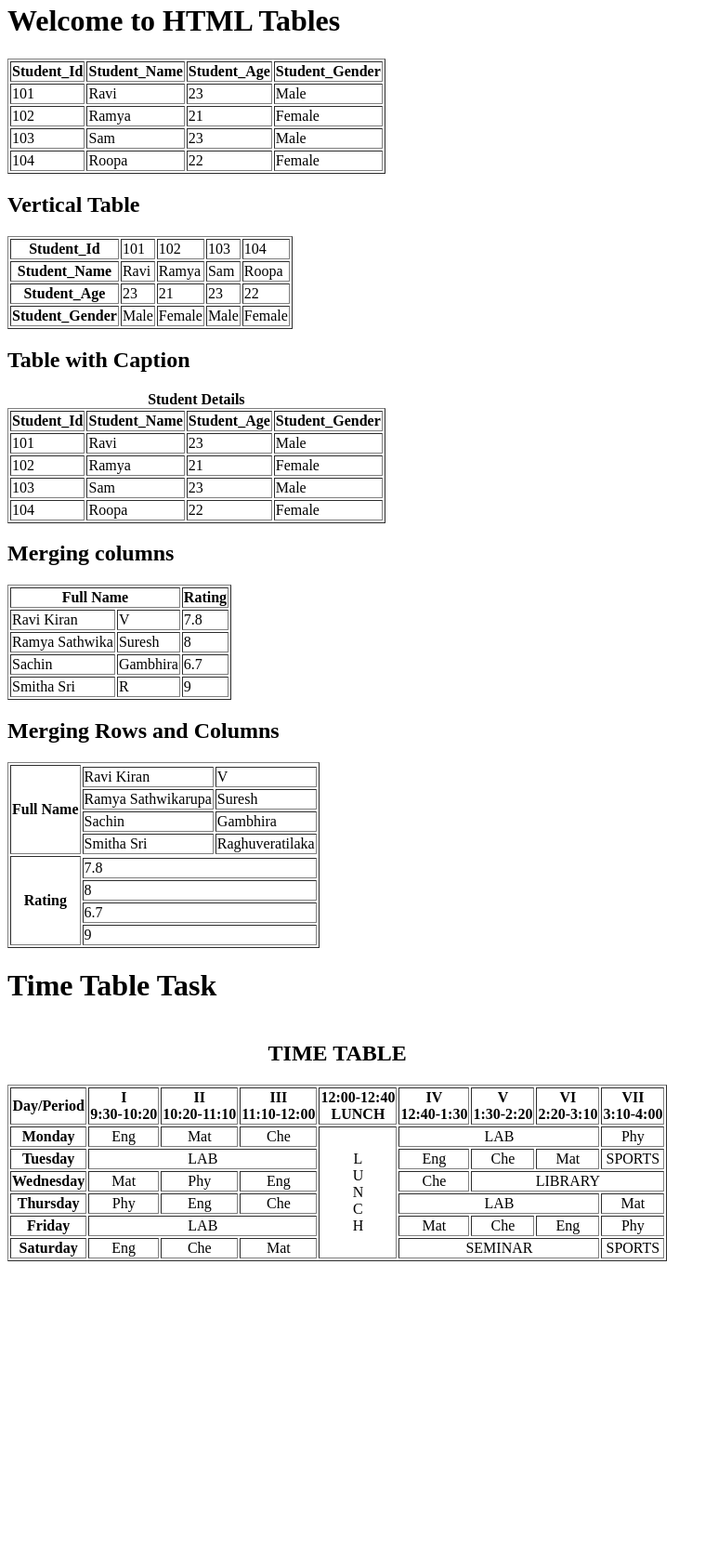
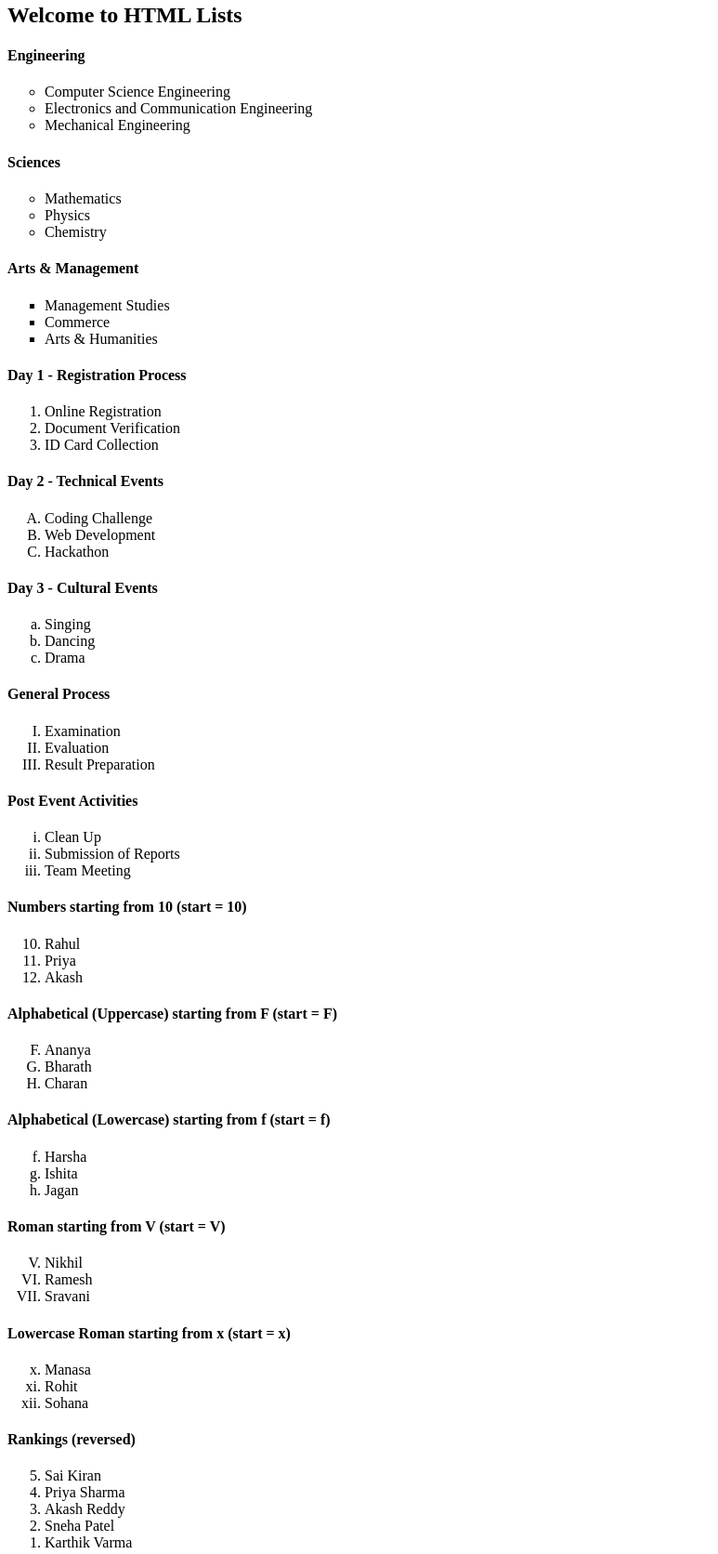
Before and after one commit to Shakthiindra/112_HTML, a plain HTML site: page index.html in a window 1280 px wide. Shown: the part 17-1689 px from the top of the page at 93% size, without its empty margins (0-773 px from the left). Before the commit the page ends 1382 px from the top, so only its background shows below. Drawn offline with Linux system fonts and the light colour scheme.

Commit message:
Add files via upload

```diff
--- a/index.html
+++ b/index.html
@@ -3,265 +3,194 @@
 <head>
     <meta charset="UTF-8">
     <meta name="viewport" content="width=device-width, initial-scale=1.0">
-    <title>Boom!</title>
-    <style>
-        .mid{
-            text-align: center;
-        }
-    </style>
+    <title>HTML Lists</title>
 </head>
 <body>
-    <h1>Welcome to HTML Tables</h1>
 
-    <table border>
-        <tr>
-            <th>Student_Id</th>
-            <th>Student_Name</th>
-            <th>Student_Age</th>
-            <th>Student_Gender</th>
-        </tr>
+    <h2>Welcome to HTML Lists</h2>
 
-        <tr>
-            <td>101</td>
-            <td>Ravi</td>
-            <td>23</td>
-            <td>Male</td>
-        </tr>
+        <h4>Engineering</h4>
+        <ul style="list-style-type: circle;">
+            <li>Computer Science Engineering</li>
+            <li>Electronics and Communication Engineering</li>
+            <li>Mechanical Engineering</li>
+        </ul>
+        <h4>Sciences</h4>
+        <ul style="list-style-type: circle;">
+            <li>Mathematics</li>
+            <li>Physics</li>
+            <li>Chemistry</li>
+        </ul>
+        <h4>Arts & Management</h4>
+        <ul style="list-style-type: square;">
+            <li>Management Studies</li>
+            <li>Commerce</li>
+            <li>Arts & Humanities</li>
+        </ul>
 
-        <tr>
-            <td>102</td>
-            <td>Ramya</td>
-            <td>21</td>
-            <td>Female</td>
-        </tr>
 
-        <tr>
-            <td>103</td>
-            <td>Sam</td>
-            <td>23</td>
-            <td>Male</td>
-        </tr>
+        <h4>Day 1 - Registration Process</h4>
+        <ol>
+            <li>Online Registration</li>
+            <li>Document Verification</li>
+            <li>ID Card Collection</li>
+        </ol>
 
-        <tr>
-            <td>104</td>
-            <td>Roopa</td>
-            <td>22</td>
-            <td>Female</td>
-        </tr>
+        <h4>Day 2 - Technical Events</h4>
+        <ol type="A">
+            <li>Coding Challenge</li>
+            <li>Web Development</li>
+            <li>Hackathon</li>
+        </ol>
 
-    </table>
+        <h4>Day 3 - Cultural Events</h4>
+        <ol type="a">
+            <li>Singing</li>
+            <li>Dancing</li>
+            <li>Drama</li>
+        </ol>
 
-    <h2>Vertical Table</h2>
+        <h4>General Process</h4>
+        <ol type="I">
+            <li>Examination</li>
+            <li>Evaluation</li>
+            <li>Result Preparation</li>
+        </ol>
 
-    <table border>
-        <tr>
-            <th>Student_Id</th>
-            <td>101</td>
-            <td>102</td>
-            <td>103</td>
-            <td>104</td>
-        </tr>
+        <h4>Post Event Activities</h4>
+        <ol type="i">
+            <li>Clean Up</li>
+            <li>Submission of Reports</li>
+            <li>Team Meeting</li>
+        </ol>
 
-        <tr>
-            <th>Student_Name</th>
-            <td>Ravi</td>
-            <td>Ramya</td>
-            <td>Sam</td>
-            <td>Roopa</td>
-        </tr>
+        <h4>Numbers starting from 10 (start = 10)</h4>
+        <ol start="10">
+            <li>Rahul</li>
+            <li>Priya</li>
+            <li>Akash</li>
+        </ol>
 
-        <tr>
-            <th>Student_Age</th>
-            <td>23</td>
-            <td>21</td>
-            <td>23</td>
-            <td>22</td>
-        </tr>
+        <h4>Alphabetical (Uppercase) starting from F (start = F)</h4>
+        <ol type="A" start="6">
+            <li>Ananya</li>
+            <li>Bharath</li>
+            <li>Charan</li>
+        </ol>
 
-        <tr>
-            <th>Student_Gender</th>
-            <td>Male</td>
-            <td>Female</td>
-            <td>Male</td>
-            <td>Female</td>
-        </tr>
+        <h4>Alphabetical (Lowercase) starting from f (start = f)</h4>
+        <ol type="a" start="6">
+            <li>Harsha</li>
+            <li>Ishita</li>
+            <li>Jagan</li>
+        </ol>
 
-    </table>
+        <h4>Roman starting from V (start = V)</h4>
+        <ol type="I" start="5">
+            <li>Nikhil</li>
+            <li>Ramesh</li>
+            <li>Sravani</li>
+        </ol>
 
-    <h2>Table with Caption</h2>
+        <h4>Lowercase Roman starting from x (start = x)</h4>
+        <ol type="i" start="10">
+            <li>Manasa</li>
+            <li>Rohit</li>
+            <li>Sohana</li>
+        </ol>
 
-    <table border>
-        <caption><b>Student Details</b></caption>
-        <tr>
-            <th>Student_Id</th>
-            <th>Student_Name</th>
-            <th>Student_Age</th>
-            <th>Student_Gender</th>
-        </tr>
 
-        <tr>
-            <td>101</td>
-            <td>Ravi</td>
-            <td>23</td>
-            <td>Male</td>
-        </tr>
+        <h4>Rankings (reversed)</h4>
+        <ol start="5" reversed>
+            <li>Sai Kiran</li>
+            <li>Priya Sharma</li>
+            <li>Akash Reddy</li>
+            <li>Sneha Patel</li>
+            <li>Karthik Varma</li>
+        </ol>
 
-        <tr>
-            <td>102</td>
-            <td>Ramya</td>
-            <td>21</td>
-            <td>Female</td>
-        </tr>
+        <h3>5. Competition Winners (Value Attribute)</h3>
+        <ol>
+            <li value="1">Team Alpha</li>
+            <li value="2">Team Bravo</li>
+            <li value="3">Team Charlie</li>
+            <li value="10">Team Delta</li>
+            <li value="11">Team Echo</li>
+            <li value="12">Team Foxtrot</li>
+        </ol>
 
-        <tr>
-            <td>103</td>
-            <td>Sam</td>
-            <td>23</td>
-            <td>Male</td>
-        </tr>
+        <h4>Frontend</h4>
+        <ol>
+            <li>HTML
+                <ul style="list-style-type: square;">
+                    <li>Lists</li>
+                    <li>Tables</li>
+                    <li>Forms</li>
+                </ul>
+            </li>
+            <li>CSS
+                <ul style="list-style-type: square;">
+                    <li>Flexbox</li>
+                    <li>Grid</li>
+                    <li>Responsive Design</li>
+                </ul>
+            </li>
+            <li>JavaScript
+                <ul style="list-style-type: square;">
+                    <li>DOM</li>
+                    <li>Events</li>
+                    <li>API Integration</li>
+                </ul>
+            </li>
+        </ol>
 
-        <tr>
-            <td>104</td>
-            <td>Roopa</td>
-            <td>22</td>
-            <td>Female</td>
-        </tr>
+        <h4>Backend</h4>
+        <ol type="A">
+            <li>Python
+                <ul>
+                    <li>OOP</li>
+                    <li>Collections</li>
+                    <li>Exception Handling</li>
+                </ul>
+            </li>
+            <li>Django
+                <ul>
+                    <li>REST APIs</li>
+                    <li>Security</li>
+                    <li>JPA</li>
+                </ul>
+            </li>
+        </ol>
 
-    </table>
+        <h4>Database</h4>
+        <ol type="a">
+            <li>MySQL
+                <ul style="list-style-type: square;">
+                    <li>DDL</li>
+                    <li>DML</li>
+                    <li>DQL</li>
+                </ul>
+            </li>
+            <li>MongoDB
+                <ul style="list-style-type: square;">
+                    <li>Collections</li>
+                    <li>Queries</li>
+                    <li>Indexing</li>
+                </ul>
+            </li>
+        </ol>
 
-    <h2>Merging columns</h2>
+        <h3>7. Technical Definitions (Description List)</h3>
+        <dl>
+            <dt>HTML</dt>
+            <dd>HyperText Markup Language, used to create the structure of web pages.</dd>
 
-    <table border>
-        <tr>
-            <th colspan="2">Full Name</th>
-            <th>Rating</th>
-        </tr>
-        <tr>
-            <td>Ravi Kiran</td>
-            <td>V</td>
-            <td>7.8</td>
-        </tr>
-        <tr>
-            <td>Ramya Sathwika</td>
-            <td>Suresh</td>
-            <td>8</td>
-        </tr>
-        <tr>
-            <td>Sachin</td>
-            <td>Gambhira</td>
-            <td>6.7</td>
-        </tr>
-        <tr>
-            <td>Smitha Sri</td>
-            <td>R</td>
-            <td>9</td>
-        </tr>
-    </table>
+            <dt>CSS</dt>
+            <dd>Cascading Style Sheets, used for styling web pages.</dd>
 
-    <h2>Merging Rows and Columns</h2>
-
-    <table border>
-        <tr>
-            <th rowspan="5">Full Name</th>
-        </tr>
-        <tr>
-            <td>Ravi Kiran</td>
-            <td>V</td>
-        </tr>
-        <tr>
-            <td>Ramya Sathwikarupa</td>
-            <td>Suresh</td>
-        </tr>
-        <tr>
-            <td>Sachin</td>
-            <td>Gambhira</td>
-        </tr>
-        <tr>
-            <td>Smitha Sri</td>
-            <td>Raghuveratilaka</td>
-        </tr>
-        <tr>
-            <th rowspan="5">Rating</th>
-        </tr>
-        <tr>
-            <td colspan="2">7.8</td>
-        </tr>
-        <tr>
-            <td colspan="2">8</td>
-        </tr>
-        <tr>
-            <td colspan="2">6.7</td>
-        </tr>
-        <tr>
-            <td colspan="2">9</td>
-        </tr>
-    </table>
-
-    <h1>Time Table Task</h1>
-
-    <table border class="mid">
-        <caption><h2><b>TIME TABLE</b></h2</caption>
-        <tr>
-            <th>Day/Period</th>
-            <th>I<br>9:30-10:20</th>
-            <th>II <br>10:20-11:10</th>
-            <th>III <br>11:10-12:00</th>
-            <th>12:00-12:40 <br>LUNCH</th>
-            <th>IV <br>12:40-1:30</th>
-            <th>V <br>1:30-2:20</th>
-            <th>VI <br>2:20-3:10</th>
-            <th>VII <br>3:10-4:00</th>
-        </tr>
-        <tr>
-            <th>Monday</th>
-            <td>Eng</td>
-            <td>Mat</td>
-            <td>Che</td>
-            <td rowspan="6">L<br>U<br>N<br>C<br>H</td>
-            <td colspan="3">LAB</td>
-            <td>Phy</td>
-        </tr>
-        <tr>
-            <th>Tuesday</th>
-            <td colspan="3">LAB</td>
-            <td>Eng</td>
-            <td>Che</td>
-            <td>Mat</td>
-            <td>SPORTS</td>
-        </tr>
-        <tr>
-            <th>Wednesday</th>
-            <td>Mat</td>
-            <td>Phy</td>
-            <td>Eng</td>
-            <td>Che</td>
-            <td colspan="3">LIBRARY</td>
-        </tr>
-        <tr>
-            <th>Thursday</th>
-            <td>Phy</td>
-            <td>Eng</td>
-            <td>Che</td>
-            <td colspan="3">LAB</td>
-            <td>Mat</td>
-        </tr>
-        <tr>
-            <th>Friday</th>
-            <td colspan="3">LAB</td>
-            <td>Mat</td>
-            <td>Che</td>
-            <td>Eng</td>
-            <td>Phy</td>
-        </tr>
-        <tr>
-            <th>Saturday</th>
-            <td>Eng</td>
-            <td>Che</td>
-            <td>Mat</td>
-            <td colspan="3">SEMINAR</td>
-            <td>SPORTS</td>
-        </tr>
-    </table>
+            <dt>JavaScript</dt>
+            <dd>A scripting language used to add interactivity to web pages.</dd>
+        </dl>
 
 </body>
 </html>
```
